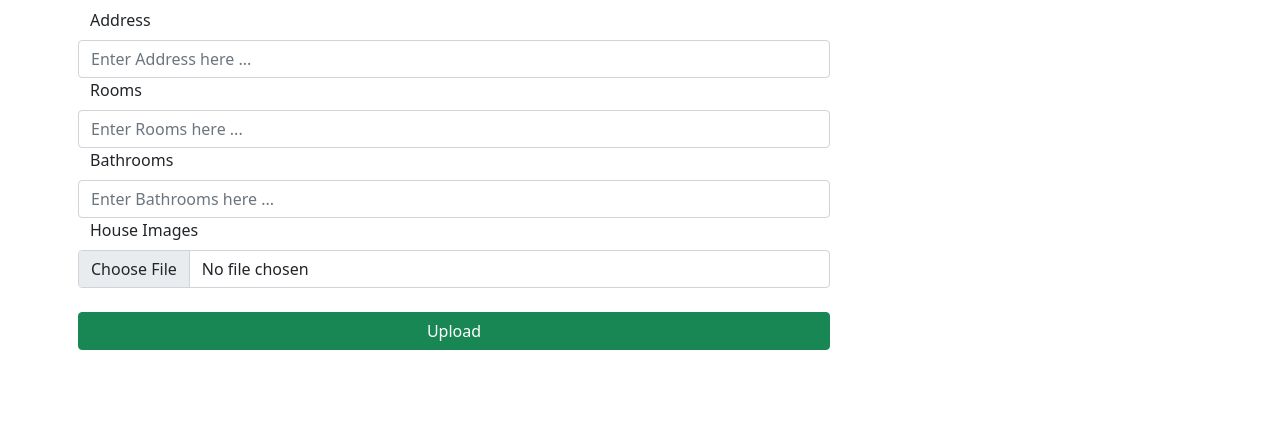
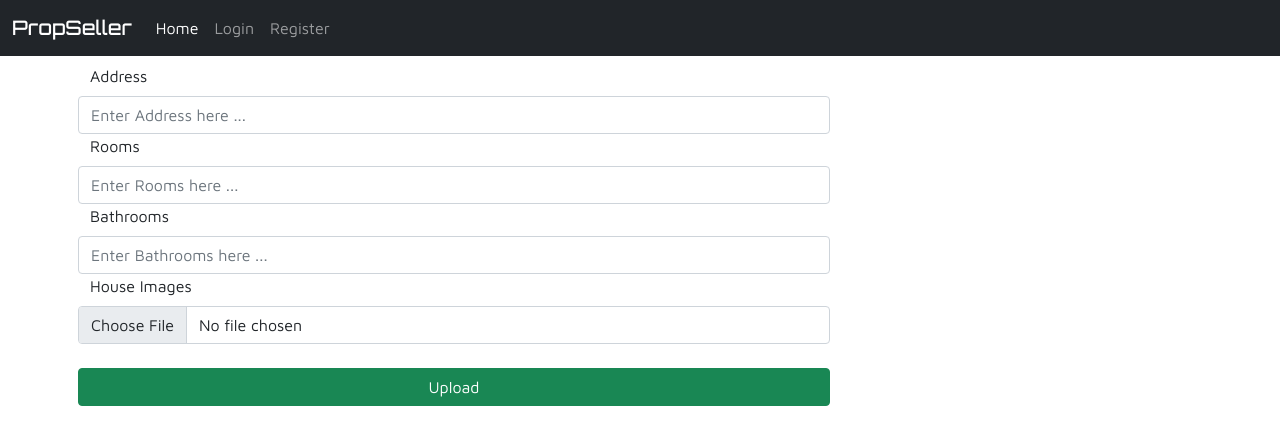
Before and after one commit to sameem420/DJango-BoilerPlate, a Django app: page / in a window 1280 px wide. Shown: the top 445 px of the page. Run offline with Django 3.2, Linux system fonts and the light colour scheme; some libraries are stand-ins or nearby versions.

Commit message:
:heavy_check_mark: Added fonts

```diff
--- a/propertylisting/propertylisting/settings.py
+++ b/propertylisting/propertylisting/settings.py
@@ -120,5 +120,6 @@ USE_TZ = True
 # https://docs.djangoproject.com/en/3.1/howto/static-files/
 
 STATIC_URL = '/static/'
+STATICFILES_DIRS = [os.path.join(BASE_DIR, "static")]
 MEDIA_ROOT =  os.path.join(BASE_DIR, 'media')
 MEDIA_URL = '/media/'
--- a/propertylisting/proplistapp/templates/index.html
+++ b/propertylisting/proplistapp/templates/index.html
@@ -5,11 +5,50 @@
     <meta charset="UTF-8">
     <meta name="viewport" content="width=device-width, initial-scale=1.0">
     <link rel="shortcut icon" type="image/png" href="{% static 'img/favicon.ico' %}" />
+    <link rel="stylesheet" href="https://use.fontawesome.com/releases/v5.8.2/css/all.css" integrity="sha384-oS3vJWv+0UjzBfQzYUhtDYW+Pj2yciDJxpsK1OYPAYjqT085Qq/1cq5FLXAZQ7Ay" crossorigin="anonymous">
+    <link href="https://cdn.jsdelivr.net/npm/bootstrap@5.0.0-beta1/dist/css/bootstrap.min.css" rel="stylesheet" integrity="sha384-giJF6kkoqNQ00vy+HMDP7azOuL0xtbfIcaT9wjKHr8RbDVddVHyTfAAsrekwKmP1" crossorigin="anonymous">
     <link rel="stylesheet" href="{% static 'css/styles.css' %}" />
-    <link href="https://cdn.jsdelivr.net/npm/bootstrap@5.0.0-beta1/dist/css/bootstrap.min.css" rel="stylesheet" integrity="sha384-giJF6kkoqNQ00vy+HMDP7azOuL0xtbfIcaT9wjKHr8RbDVddVHyTfAAsrekwKmP1" crossorigin="anonymous">
-    <title>{% block title %}Property Listing - Find property for Sale{% endblock %}</title>
+    <script src="https://cdn.jsdelivr.net/npm/bootstrap@5.0.0-beta1/dist/js/bootstrap.bundle.min.js" integrity="sha384-ygbV9kiqUc6oa4msXn9868pTtWMgiQaeYH7/t7LECLbyPA2x65Kgf80OJFdroafW" crossorigin="anonymous"></script>
+    <title>{% block title %}PropSeller - Find property for Sale{% endblock %}</title>
+    <style>
+        @font-face {
+            font-family: 'satisfy';
+            src: url("{% static 'fonts/Orbitron-Medium.ttf' %}") format("truetype");
+        }
+        @font-face {
+            font-family: 'nunito';
+            src: url("{% static 'fonts/MavenPro-Regular.ttf' %}") format("truetype");
+        }
+        body {
+            font-family: nunito, cursive;
+        }
+        #navbarTag {
+            font-family: satisfy, cursive;
+        }
+    </style>
 </head>
 <body>
+    <nav class="navbar navbar-expand-lg navbar-dark bg-dark">
+        <div class="container-fluid">
+          <a class="navbar-brand" id="navbarTag" href="{% url 'propertyAds' %}">PropSeller</a>
+          <button class="navbar-toggler" type="button" data-bs-toggle="collapse" data-bs-target="#navbarNav" aria-controls="navbarNav" aria-expanded="false" aria-label="Toggle navigation">
+            <span class="navbar-toggler-icon"></span>
+          </button>
+          <div class="collapse navbar-collapse" id="navbarNav">
+            <ul class="navbar-nav">
+              <li class="nav-item">
+                <a class="nav-link active" aria-current="page" href="#">Home</a>
+              </li>
+              <li class="nav-item">
+                <a class="nav-link" href="{% url 'loginUser' %}">Login</a>
+              </li>
+              <li class="nav-item">
+                <a class="nav-link" href="{% url 'registerUser' %}">Register</a>
+              </li>
+            </ul>
+          </div>
+        </div>
+      </nav>
     {% block AdForm %}
     {% endblock %}
     {% block Ads %}
```
Also changed, not shown: propertylisting/db.sqlite3, propertylisting/proplistapp/static/fonts/Comfortaa-Regular.ttf (added), propertylisting/proplistapp/static/fonts/MavenPro-Regular.ttf (added), propertylisting/proplistapp/static/fonts/Nunito-Regular.ttf (added), propertylisting/proplistapp/static/fonts/Orbitron-Medium.ttf (added).
